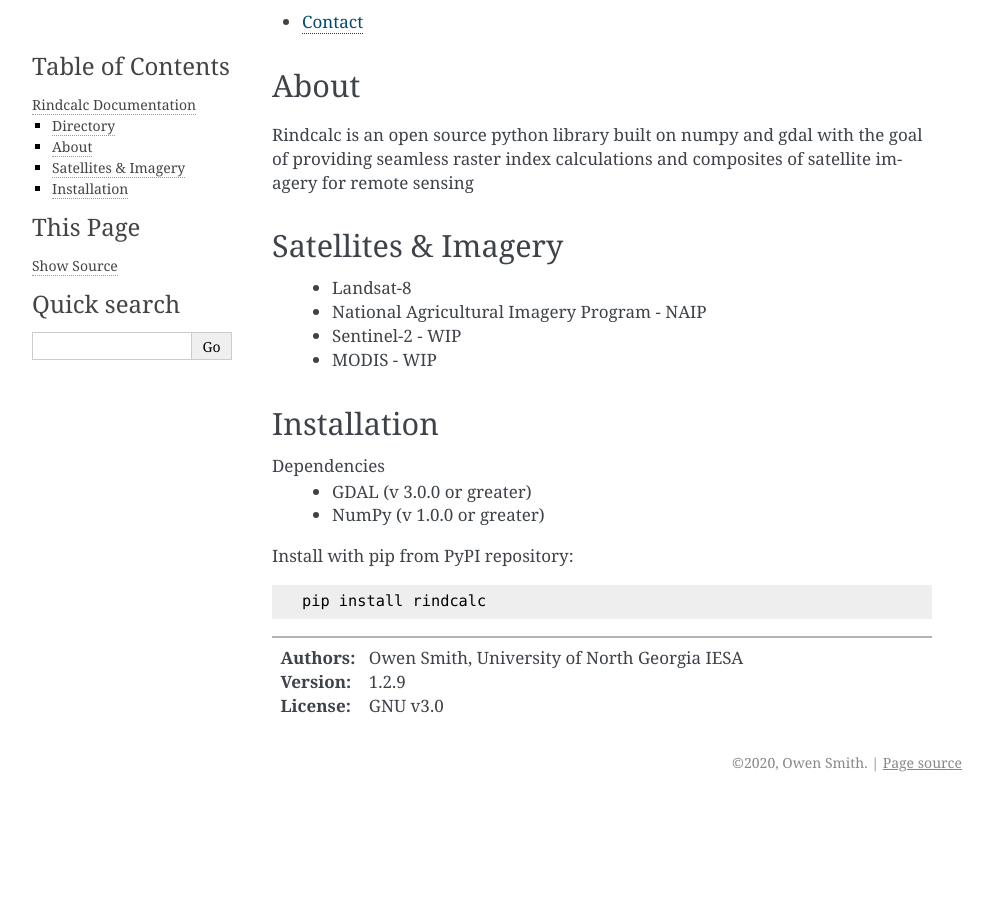
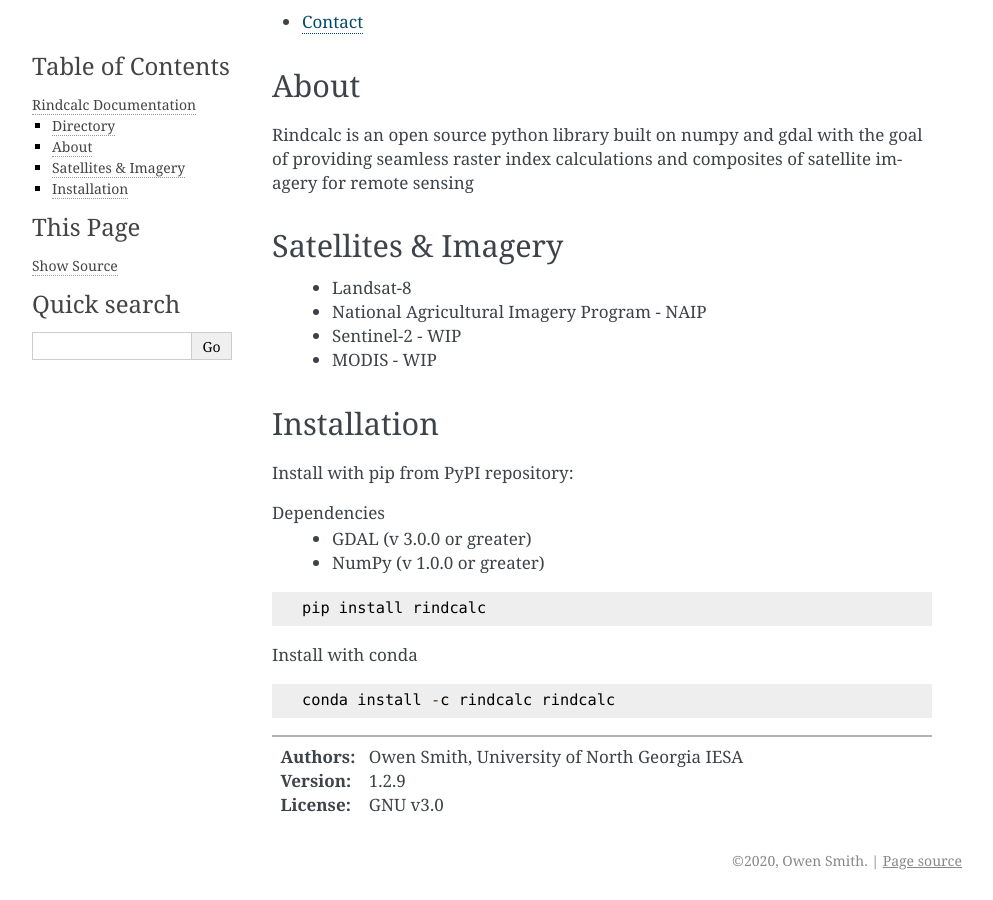
Before and after one commit to ocsmit/rindcalc, a Sphinx documentation site: the page built from docs/source/index.rst, in a window 1280 px wide and 900 px high, scrolled down 568 px. Shown: the whole window, without its empty margins (148-1141 px from the left). Built offline with Sphinx 7.4.7, drawn with Linux system fonts in a browser that asks for light colours; before the commit the page ends 1370 px from its top, so only the background shows below that.

Commit message:
Add conda install instructions

```diff
--- a/docs/source/index.rst
+++ b/docs/source/index.rst
@@ -28,15 +28,21 @@
 
 Installation
 ------------
+Install with pip from PyPI repository:
+
 Dependencies
  * GDAL (v 3.0.0 or greater)
  * NumPy (v 1.0.0 or greater)
 
-Install with pip from PyPI repository:
+.. code-block:: python
+
+   pip install rindcalc
+
+Install with conda
 
 .. code-block:: python
 
-   pip install rindcalc
+   conda install -c rindcalc rindcalc
 
 --------------------------------------------------------------------------------
 
```
